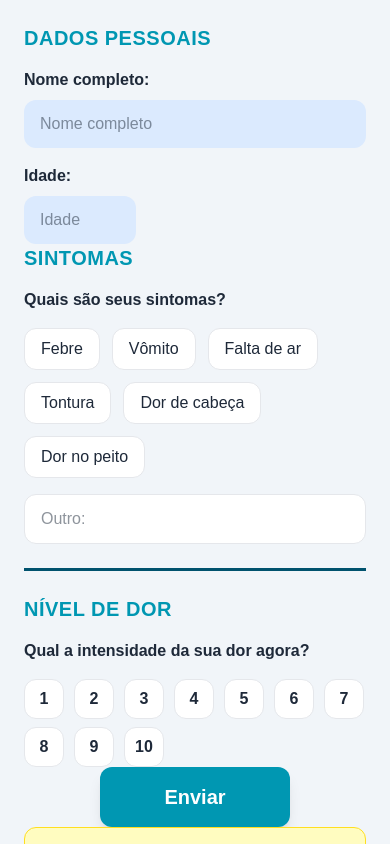
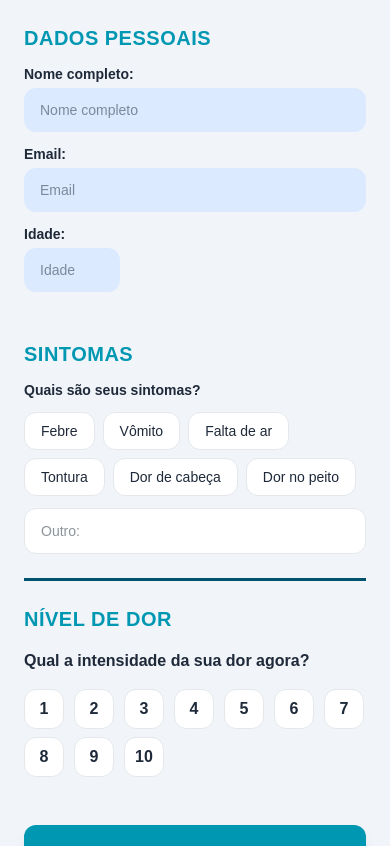
Before and after one commit to cauahenriquereis/fetin-project-frontend, a Next.js app: page /formulario in a window 390 px wide. Shown: the top 846 px of the page. Built offline with nearby package versions, Linux system fonts and the light colour scheme.

Commit message:
feat:add email field on form page

```diff
--- a/app/formulario/page.tsx
+++ b/app/formulario/page.tsx
@@ -10,6 +10,7 @@ export default function Formulario() {
   const painLevels = [1, 2, 3, 4, 5, 6, 7, 8, 9, 10];
 
   const [fullName, setFullName] = useState("");
+  const [email,setEmail] = useState("");
   const [age, setAge] = useState<number | string>("");
   const [selectedSymptoms, setSelectedSymptoms] = useState<string[]>([]);
   const [otherSymptom, setOtherSymptom] = useState("");
@@ -54,6 +55,7 @@ export default function Formulario() {
       const finalSymptoms = [...selectedSymptoms, otherSymptom].filter(Boolean).join(",");
       const triageData = {
         full_name: fullName,
+        email: email,
         age: Number(age),
         symptoms: finalSymptoms,
         pain_level: painLevel,
@@ -63,17 +65,17 @@ export default function Formulario() {
     }
   }
 
-  return (
-    <main className="h-screen bg-slate-100 flex flex-col overflow-hidden">
+return (
+    <main className="min-h-screen lg:h-screen bg-slate-100 flex flex-col overflow-y-auto lg:overflow-hidden">
 
       {/* Error modal */}
       {error && (
-        <div className="fixed inset-0 flex items-center justify-center z-50 pointer-events-none">
-          <div className="bg-white border-4 border-[#00526e] rounded-2xl p-8 flex flex-col items-center gap-6 shadow-2xl max-w-md w-full mx-4 pointer-events-auto">
-            <p className="text-red-500 font-bold text-xl text-center">{error}</p>
+        <div className="fixed inset-0 flex items-center justify-center z-50 pointer-events-none p-4">
+          <div className="bg-white border-4 border-[#00526e] rounded-2xl p-6 xl:p-8 flex flex-col items-center gap-4 xl:gap-6 shadow-2xl max-w-md w-full pointer-events-auto">
+            <p className="text-red-500 font-bold text-lg xl:text-xl text-center">{error}</p>
             <button
               onClick={() => setError("")}
-              className="bg-red-500 hover:bg-red-700 text-white font-bold px-8 py-3 rounded-xl text-lg transition-colors"
+              className="bg-red-500 hover:bg-red-700 text-white font-bold px-8 py-2 xl:py-3 rounded-xl text-base xl:text-lg transition-colors"
             >
               Ok
             </button>
@@ -82,51 +84,62 @@ export default function Formulario() {
       )}
 
       {/* Single column on mobile, two columns on desktop */}
-      <div className="grid grid-cols-1 lg:grid-cols-[1fr_3px_1fr] flex-1">
+      <div className="grid grid-cols-1 lg:grid-cols-[1fr_3px_1fr] flex-1 min-h-0">
 
         {/* Left column — personal data and symptoms */}
-        <div className="flex flex-col justify-between p-6 lg:p-12">
+        <div className="flex flex-col justify-evenly p-6 lg:p-8 xl:p-12 gap-8 lg:gap-4 h-full">
 
           {/* Personal data section */}
-          <div className="flex flex-col gap-4 lg:gap-8">
-            <h2 className="text-[#0097b2] font-bold text-xl lg:text-3xl tracking-wide">DADOS PESSOAIS</h2>
+          <div className="flex flex-col gap-3 xl:gap-6">
+            <h2 className="text-[#0097b2] font-bold text-xl lg:text-2xl xl:text-3xl tracking-wide">DADOS PESSOAIS</h2>
 
-            <div className="flex flex-col gap-2">
-              <label className="font-bold text-gray-800 text-base lg:text-xl">Nome completo:</label>
+            <div className="flex flex-col gap-1 xl:gap-2">
+              <label className="font-bold text-gray-800 text-sm lg:text-base xl:text-xl">Nome completo:</label>
               <input
                 type="text"
                 value={fullName}
                 onChange={(e) => setFullName(e.target.value)}
                 placeholder="Nome completo"
-                className="bg-blue-100 rounded-xl px-4 py-3 lg:px-6 lg:py-6 w-full outline-none text-gray-800 text-base lg:text-xl"
+                className="bg-blue-100 rounded-xl px-4 py-3 lg:py-3 xl:py-5 w-full outline-none text-gray-800 text-sm lg:text-base xl:text-xl"
               />
             </div>
 
-            <div className="flex flex-col gap-2">
-              <label className="font-bold text-gray-800 text-base lg:text-xl">Idade:</label>
+            <div className="flex flex-col gap-1 xl:gap-2">
+              <label className="font-bold text-gray-800 text-sm lg:text-base xl:text-xl">Email:</label>
+              <input
+                type="email"
+                value={email}
+                onChange={(e) => setEmail(e.target.value)}
+                placeholder="Email"
+                className="bg-blue-100 rounded-xl px-4 py-3 lg:py-3 xl:py-5 w-full outline-none text-gray-800 text-sm lg:text-base xl:text-xl"
+              />
+            </div>
+
+            <div className="flex flex-col gap-1 xl:gap-2">
+              <label className="font-bold text-gray-800 text-sm lg:text-base xl:text-xl">Idade:</label>
               <input
                 type="number"
                 value={age}
                 onChange={(e) => setAge(Number(e.target.value))}
                 placeholder="Idade"
-                className="bg-blue-100 rounded-xl px-4 py-3 lg:px-6 lg:py-6 w-28 lg:w-40 outline-none text-gray-800 text-base lg:text-xl"
+                className="bg-blue-100 rounded-xl px-4 py-3 lg:py-3 xl:py-5 w-24 lg:w-32 xl:w-40 outline-none text-gray-800 text-sm lg:text-base xl:text-xl"
               />
             </div>
           </div>
 
           {/* Symptoms section */}
-          <div className="flex flex-col gap-4 lg:gap-8">
-            <h2 className="text-[#0097b2] font-bold text-xl lg:text-3xl tracking-wide">SINTOMAS</h2>
-            <p className="font-bold text-gray-800 text-base lg:text-xl">Quais são seus sintomas?</p>
+          <div className="flex flex-col gap-3 xl:gap-6">
+            <h2 className="text-[#0097b2] font-bold text-xl lg:text-2xl xl:text-3xl tracking-wide mt-4 lg:mt-0">SINTOMAS</h2>
+            <p className="font-bold text-gray-800 text-sm lg:text-base xl:text-xl">Quais são seus sintomas?</p>
 
-            <div className="flex flex-wrap gap-3 lg:gap-5">
+            <div className="flex flex-wrap gap-2 lg:gap-3 xl:gap-5">
               {["Febre", "Vômito", "Falta de ar", "Tontura", "Dor de cabeça", "Dor no peito"].map((symptom) => (
                 <button
                   key={symptom}
                   onClick={() => toggleSymptom(symptom)}
                   className={selectedSymptoms.includes(symptom)
-                    ? "bg-red-400 text-white rounded-xl px-4 py-2 lg:px-8 lg:py-5 text-base lg:text-xl transition-colors"
-                    : "bg-white text-gray-800 rounded-xl px-4 py-2 lg:px-8 lg:py-5 text-base lg:text-xl transition-colors border border-gray-200"}
+                    ? "bg-red-400 text-white rounded-xl px-4 py-2 lg:px-4 lg:py-3 xl:px-8 xl:py-5 text-sm lg:text-base xl:text-xl transition-colors"
+                    : "bg-white text-gray-800 rounded-xl px-4 py-2 lg:px-4 lg:py-3 xl:px-8 xl:py-5 text-sm lg:text-base xl:text-xl transition-colors border border-gray-200"}
                 >
                   {symptom}
                 </button>
@@ -139,23 +152,23 @@ export default function Formulario() {
               onChange={(e) => setOtherSymptom(e.target.value)}
               placeholder="Outro:"
               className={otherSymptom
-                ? "bg-red-400 text-white rounded-xl px-4 py-3 lg:px-6 lg:py-6 w-full outline-none placeholder-white text-base lg:text-xl"
-                : "bg-white text-gray-800 rounded-xl px-4 py-3 lg:px-6 lg:py-6 w-full outline-none border border-gray-200 text-base lg:text-xl"}
+                ? "bg-red-400 text-white rounded-xl px-4 py-3 lg:py-3 xl:py-5 w-full outline-none placeholder-white text-sm lg:text-base xl:text-xl"
+                : "bg-white text-gray-800 rounded-xl px-4 py-3 lg:py-3 xl:py-5 w-full outline-none border border-gray-200 text-sm lg:text-base xl:text-xl"}
             />
           </div>
 
         </div>
 
         {/* Vertical divider — hidden on mobile, visible on desktop */}
-        <div className="hidden lg:block bg-[#00526e] my-16"></div>
+        <div className="hidden lg:block bg-[#00526e] my-8 xl:my-16"></div>
 
         {/* Horizontal divider — visible on mobile only */}
         <div className="block lg:hidden h-[3px] bg-[#00526e] mx-6"></div>
 
         {/* Right column — pain level, submit and warning */}
-        <div className="flex flex-col justify-between p-6 lg:p-12 h-full">
+        <div className="flex flex-col justify-evenly p-6 lg:p-8 xl:p-12 h-full gap-8 lg:gap-4">
 
-          {/* Pain level section */}
+        {/* Pain level section */}
           <div className="flex flex-col gap-4 lg:gap-8">
             <h2 className="text-[#0097b2] font-bold text-xl lg:text-3xl tracking-wide">NÍVEL DE DOR</h2>
             <p className="font-bold text-gray-800 text-base lg:text-xl">Qual a intensidade da sua dor agora?</p>
@@ -176,19 +189,19 @@ export default function Formulario() {
           </div>
 
           {/* Submit button */}
-          <div className="flex justify-center">
+          <div className="flex justify-center mt-4 lg:mt-0">
             <button
               onClick={handleSubmit}
-              className="bg-[#0097b2] hover:bg-cyan-800 text-white font-bold px-16 py-4 lg:px-32 lg:py-7 rounded-xl text-xl lg:text-3xl transition-colors shadow-lg"
+              className="bg-[#0097b2] hover:bg-cyan-800 text-white font-bold px-12 py-4 lg:px-20 lg:py-5 xl:px-32 xl:py-7 rounded-xl text-lg lg:text-xl xl:text-3xl transition-colors shadow-lg w-full md:w-auto"
             >
               Enviar
             </button>
           </div>
 
           {/* Warning box */}
-          <div className="bg-[#fffcc0] border border-yellow-300 rounded-xl p-6 lg:p-12">
-            <p className="text-yellow-700 font-bold text-lg lg:text-2xl mb-2 lg:mb-4">ATENÇÃO:</p>
-            <p className="text-yellow-700 text-base lg:text-xl">
+          <div className="bg-[#fffcc0] border border-yellow-300 rounded-xl p-4 lg:p-6 xl:p-10 mt-4 lg:mt-0">
+            <p className="text-yellow-700 font-bold text-base lg:text-lg xl:text-2xl mb-1 xl:mb-4">ATENÇÃO:</p>
+            <p className="text-yellow-700 text-sm lg:text-base xl:text-xl leading-relaxed">
               Se você estiver em <span className="underline">risco imediato de vida</span>,
               informe a recepção diretamente sem aguardar a triagem.
             </p>
--- a/app/resultado/page.tsx
+++ b/app/resultado/page.tsx
@@ -170,7 +170,7 @@ export default function Resultado() {
 
           {/* Symptoms pill */}
           <div className="bg-white border-3 border-gray-400 rounded-full px-10 py-2">
-            <p className="text-gray-600 text-lg">{patientInfo.patient.symptoms}</p>
+            <p className="text-gray-600 font-bold text-lg">{patientInfo.patient.symptoms}</p>
           </div>
         </div>
 
```
